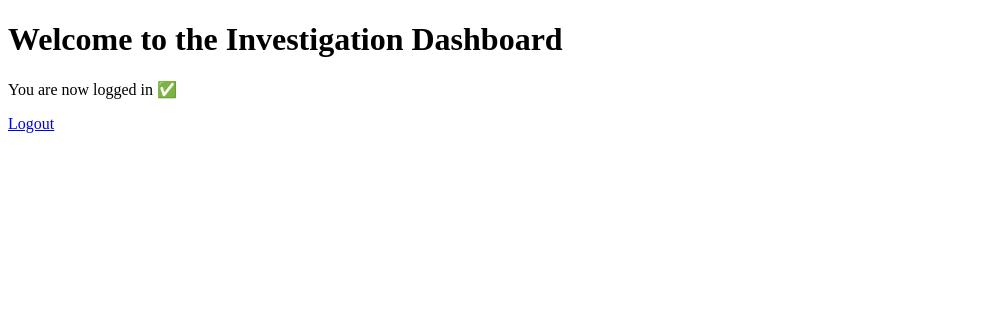
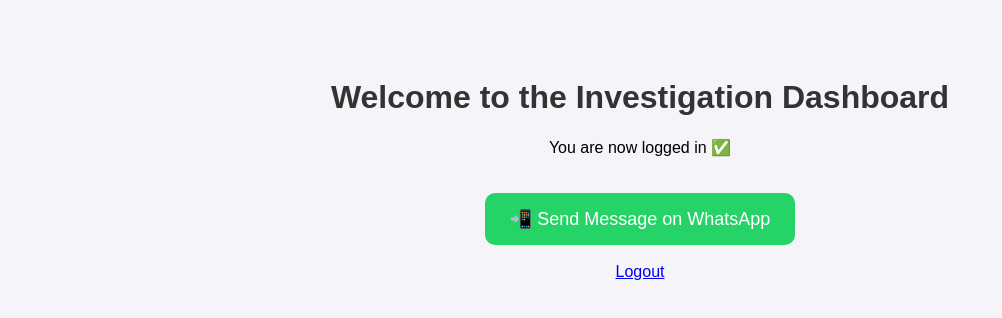
Before and after one commit to THE-FBI-ORG/FBI.ORG, a website: page dashboard.html in a window 1280 px wide. Shown: the whole page, without its empty margins (0-1002 px from the left). Drawn offline with Linux system fonts and the light colour scheme.

Commit message:
Update dashboard.html

```diff
--- a/dashboard.html
+++ b/dashboard.html
@@ -1,11 +1,44 @@
 <!DOCTYPE html>
-<html>
+<html lang="en">
 <head>
-  <title>Dashboard</title>
+  <meta charset="UTF-8">
+  <meta name="viewport" content="width=device-width, initial-scale=1.0">
+  <title>Investigation Dashboard</title>
+  <style>
+    body {
+      font-family: Arial, sans-serif;
+      text-align: center;
+      background: #f4f4f9;
+      padding: 50px;
+    }
+    h1 {
+      color: #333;
+    }
+    a.whatsapp-btn {
+      display: inline-block;
+      padding: 15px 25px;
+      background-color: #25D366;
+      color: white;
+      text-decoration: none;
+      font-size: 18px;
+      border-radius: 10px;
+      margin-top: 20px;
+    }
+    a.whatsapp-btn:hover {
+      background-color: #1ebe5a;
+    }
+  </style>
 </head>
 <body>
   <h1>Welcome to the Investigation Dashboard</h1>
   <p>You are now logged in ✅</p>
+
+  <!-- WhatsApp button -->
+  <a class="whatsapp-btn" href="https://wa.me/13072106889?text=Hello%2C%20I%20have%20a%20report%20to%20make" target="_blank">
+    📲 Send Message on WhatsApp
+  </a>
+
+  <br><br>
   <a href="index.html">Logout</a>
 </body>
 </html>
```
